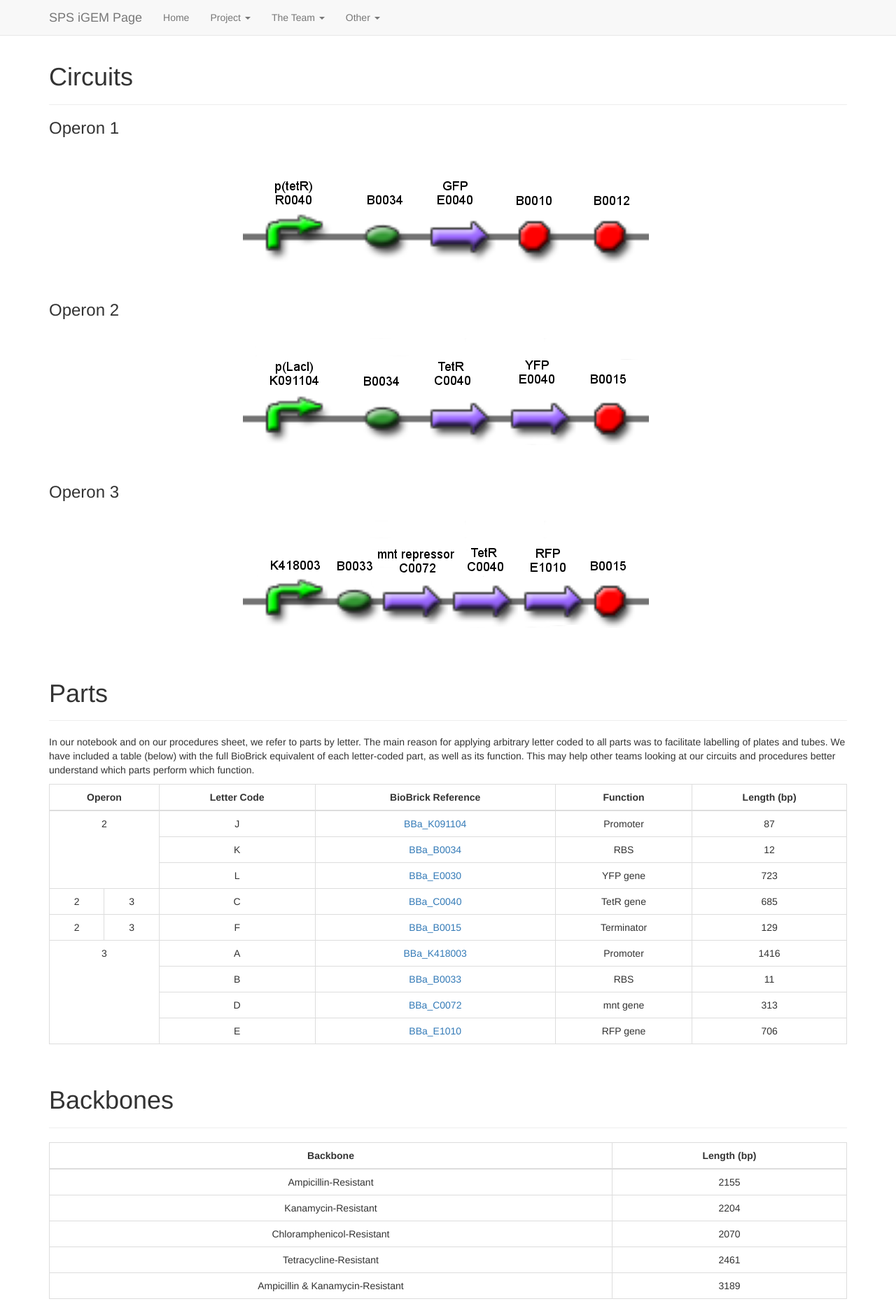
After one commit to lucaciraolo/SPS-iGEM-Website, a PHP site: page /project_parts.php in a window 1280 px wide. The commit adds this page. Shown: the whole page at 70% size. Run offline with PHP 8.4, Linux system fonts and the light colour scheme; some libraries are stand-ins or nearby versions.

Commit message:
Finished porting content to project_parts page

```diff
--- a/release/Bootstrap 3 Skeleton.php
+++ b/release/Bootstrap 3 Skeleton.php
@@ -12,12 +12,13 @@
         <!--End Navigation Bar-->
 
         <!--Start Main Content-->
+        <div class='container'>
 
+        </div>
         <!--End Main Content-->
 
         <!--Start Scripts-->
         <?php require_once 'php/script_includes.php'; ?>
         <!--End Scripts-->
-
     </body>
 </html>
--- a/release/css/styles.css
+++ b/release/css/styles.css
@@ -1,3 +1,7 @@
 body {
     padding-top: 50px;
 }
+
+.table-centered td, .table-centered th {
+  text-align: center;
+}
--- /dev/null
+++ b/release/project_parts.php
@@ -0,0 +1,168 @@
+<!DOCTYPE html>
+
+<html>
+  <head>
+    <meta charset='UTF-8'>
+    <title>SPS iGEM Page</title>
+    <?php require_once 'php/header_includes.php'; ?>
+  </head>
+
+  <body>
+    <!--Start Navigation Bar-->
+    <?php require_once 'php/navigation_bar.php'; ?>
+    <!--End Navigation Bar-->
+
+    <!--Start Main Content-->
+    <div class='container'>
+
+      <!-- Start Circuits Section -->
+      <div class='page-header'>
+        <h1>Circuits</h1>
+      </div>
+
+      <h3>Operon 1</h3>
+      <img class='img-responsive center-block' src='images/Operon1.png'/>
+
+      <h3>Operon 2</h3>
+      <img class='img-responsive center-block' src='images/Operon2.png'/>
+
+      <h3>Operon 3</h3>
+      <img class='img-responsive center-block' src='images/Operon3.png'/>
+      <!-- End Circuits Section -->
+
+      <!-- Start Parts Section -->
+      <div class='page-header'>
+        <h1>Parts</h1>
+      </div>
+
+      <p>In our notebook and on our procedures sheet, we refer to parts by letter. The main reason for applying arbitrary letter coded to all parts was to facilitate labelling of plates and tubes. We have included a table (below) with the full BioBrick equivalent of each letter-coded part, as well as its function. This may help other teams looking at our circuits and procedures better understand which parts perform which function.</p>
+
+      <div class='table-responsive'>
+        <table class='table table-centered table-bordered'>
+          <thead>
+            <th colspan='2'>Operon</th>
+            <th>Letter Code</th>
+            <th>BioBrick Reference</th>
+            <th>Function</th>
+            <th>Length (bp)</th>
+          </thead>
+
+          <tbody>
+            <tr>
+              <td colspan='2' rowspan='3'>2</td>
+              <td>J</td>
+              <td><a href='http://partsregistry.org/wiki/index.php?title=Part:BBa_K091104'>BBa_K091104</a></td>
+              <td>Promoter</td>
+              <td>87</td>
+            </tr>
+
+            <tr>
+              <td>K</td>
+              <td><a href='http://partsregistry.org/Part:BBa_B0034'>BBa_B0034</a></td>
+              <td>RBS</td>
+              <td>12</td>
+            </tr>
+
+            <tr>
+              <td>L</td>
+              <td><a href='http://partsregistry.org/Part:BBa_E0030'>BBa_E0030</a></td>
+              <td>YFP gene</td>
+              <td>723</td>
+            </tr>
+
+            <tr>
+              <td>2</td>
+              <td>3</td>
+              <td>C</td>
+              <td><a href='http://partsregistry.org/Part:BBa_C0040'>BBa_C0040</a></td>
+              <td>TetR gene</td>
+              <td>685</td>
+            </tr>
+
+            <tr>
+              <td>2</td>
+              <td>3</td>
+              <td>F</td>
+              <td><a href='http://partsregistry.org/Part:BBa_B0015'>BBa_B0015</a></td>
+              <td>Terminator</td>
+              <td>129</td>
+            </tr>
+
+            <tr>
+              <td colspan='2' rowspan='4'>3</td>
+              <td>A</td>
+              <td><a href='http://partsregistry.org/wiki/index.php?title=Part:BBa_K418003'>BBa_K418003</a></td>
+              <td>Promoter</td>
+              <td>1416</td>
+            </tr>
+
+            <tr>
+              <td>B</td>
+              <td><a href='http://partsregistry.org/Part:BBa_B0033'>BBa_B0033</a></td>
+              <td>RBS</td>
+              <td>11</td>
+            </tr>
+
+            <tr>
+              <td>D</td>
+              <td><a href='http://partsregistry.org/Part:BBa_C0072'>BBa_C0072</a></td>
+              <td>mnt gene</td>
+              <td>313</td>
+            </tr>
+
+            <tr>
+              <td>E</td>
+              <td><a href='http://partsregistry.org/wiki/index.php?title=Part:BBa_E1010'>BBa_E1010</a></td>
+              <td>RFP gene</td>
+              <td>706</td>
+            </tr>
+          </tbody>
+        </table>
+      </div>
+      <!-- End Parts Section -->
+
+      <!-- Start Backbones Section -->
+      <div class='page-header'>
+        <h1>Backbones</h1>
+      </div>
+
+      <div class='table-responsive'>
+        <table class='table table-centered table-bordered'>
+          <thead>
+            <th>Backbone</th>
+            <th>Length (bp)</th>
+          </thead>
+
+          <tbody>
+            <tr>
+              <td>Ampicillin-Resistant</td>
+              <td>2155</td>
+            </tr>
+            <tr>
+              <td>Kanamycin-Resistant</td>
+              <td>2204</td>
+            </tr>
+            <tr>
+              <td>Chloramphenicol-Resistant</td>
+              <td>2070</td>
+            </tr>
+            <tr>
+              <td>Tetracycline-Resistant</td>
+              <td>2461</td>
+            </tr>
+            <tr>
+              <td>Ampicillin &amp; Kanamycin-Resistant</td>
+              <td>3189</td>
+            </tr>
+          </tbody>
+        </table>
+      </div>
+
+    </div>
+    <!--End Main Content-->
+
+    <!--Start Scripts-->
+    <?php require_once 'php/script_includes.php'; ?>
+    <!--End Scripts-->
+  </body>
+</html>
```
Also changed, not shown: release/images/Operon1.png (added), release/images/Operon2.png (added), release/images/Operon3.png (added).
